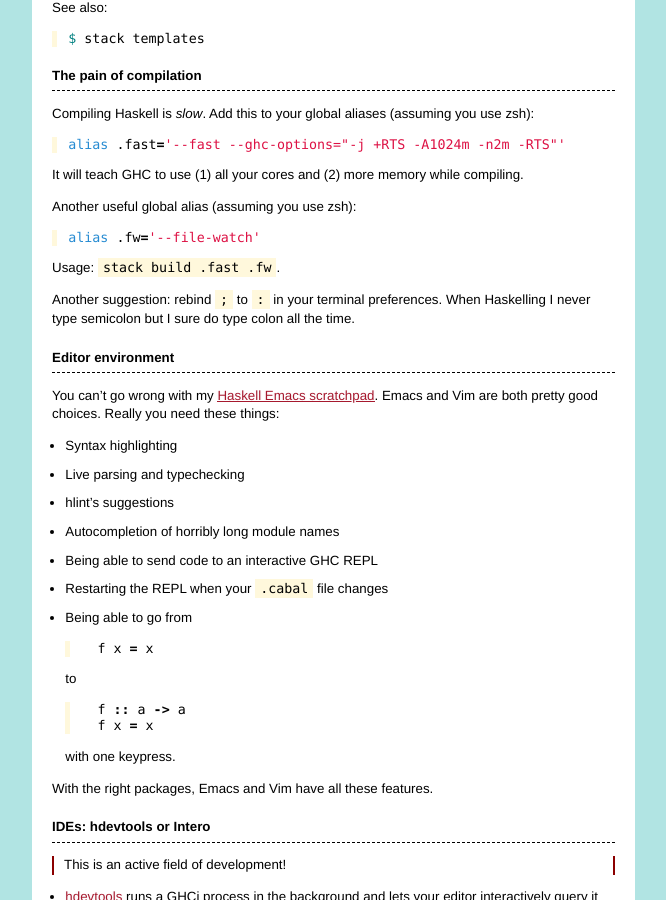
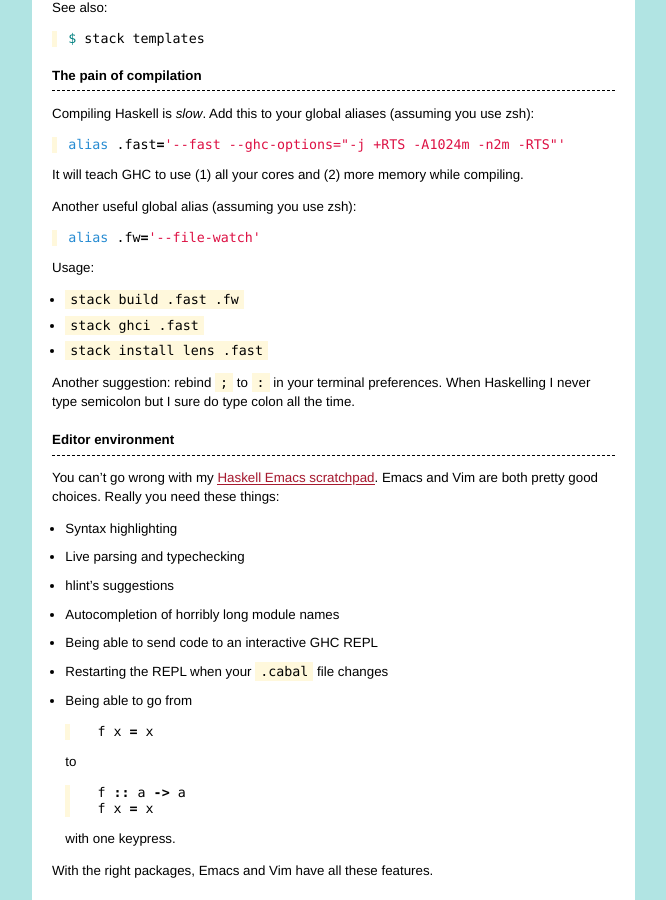
Before and after one commit to hlian/hao.codes, a Jekyll site: the page built from _posts/2016-08-19-haskell-treasure-map.md, in a window 1280 px wide and 900 px high, scrolled down 1275 px. Shown: the whole window, without its empty margins (0-666 px from the left). Built offline with Jekyll 4.4.1, drawn with Linux system fonts in a browser that asks for light colours; some of the changed text lies outside the part shown.

Commit message:
Update and rename 2015-11-30-haskell-treasure-map.md to 2016-08-19-haskell-treasure-map.md

````diff
--- a/_posts/2015-11-30-haskell-treasure-map.md
+++ b/_posts/2016-08-19-haskell-treasure-map.md
@@ -75,7 +75,11 @@ Another useful global alias (assuming you use zsh):
 alias .fw='--file-watch'
 ```
 
-Usage: `stack build .fast .fw`.
+Usage:
+
+* `stack build .fast .fw`
+* `stack ghci .fast`
+* `stack install lens .fast`
 
 Another suggestion: rebind `;` to `:` in your terminal preferences. When Haskelling I never type semicolon but I sure do type colon all the time.
 
````
